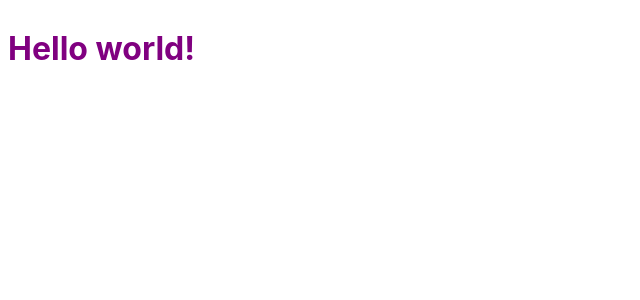
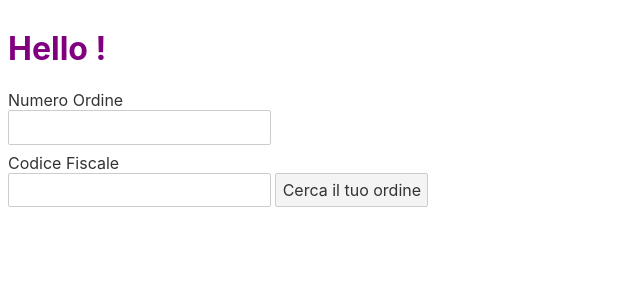
Before and after one commit to MatteoPieroni/pieroni-ordini, a Svelte app: page / in a window 1280 px wide. Shown: the top 300 px of the page, without its empty margins (0-640 px from the left). Built offline with nearby package versions, Linux system fonts and the light colour scheme.

Commit message:
added form component

```diff
--- a/src/App.svelte
+++ b/src/App.svelte
@@ -1,11 +1,12 @@
 <script>
-	export let name;
+  import Form from "./components/Form.svelte";
 </script>
 
 <style>
-	h1 {
-		color: purple;
-	}
+  h1 {
+    color: purple;
+  }
 </style>
 
 <h1>Hello {name}!</h1>
+<Form />
--- /dev/null
+++ b/src/components/Form.svelte
@@ -0,0 +1,30 @@
+<script>
+  export let codiceFiscaleError = "";
+  export let numeroOrdineError = "";
+
+  const handleSubmit = event => {
+    const numeroOrdine = event.target["numero-ordine"].value;
+    const codiceFiscale = event.target["codice-fiscale"].value;
+
+    if (
+      !codiceFiscale.match(
+        /^(?:[A-Z][AEIOU][AEIOUX]|[B-DF-HJ-NP-TV-Z]{2}[A-Z]){2}(?:[\dLMNP-V]{2}(?:[A-EHLMPR-T](?:[04LQ][1-9MNP-V]|[15MR][\dLMNP-V]|[26NS][0-8LMNP-U])|[DHPS][37PT][0L]|[ACELMRT][37PT][01LM]|[AC-EHLMPR-T][26NS][9V])|(?:[02468LNQSU][048LQU]|[13579MPRTV][26NS])B[26NS][9V])(?:[A-MZ][1-9MNP-V][\dLMNP-V]{2}|[A-M][0L](?:[1-9MNP-V][\dLMNP-V]|[0L][1-9MNP-V]))[A-Z]$/i
+      )
+    ) {
+      codiceFiscaleError = "Non un codice fiscale";
+      return;
+    }
+
+    console.log(numeroOrdine, codiceFiscale);
+  };
+</script>
+
+<form on:submit|preventDefault={handleSubmit}>
+  <label for="numero-ordine">Numero Ordine</label>
+  <input type="number" id="numero-ordine" required />
+  <span>{numeroOrdineError}</span>
+  <label for="codice-fiscale">Codice Fiscale</label>
+  <input type="text" id="codice-fiscale" required />
+  <span>{codiceFiscaleError}</span>
+  <button type="submit">Cerca il tuo ordine</button>
+</form>
```
